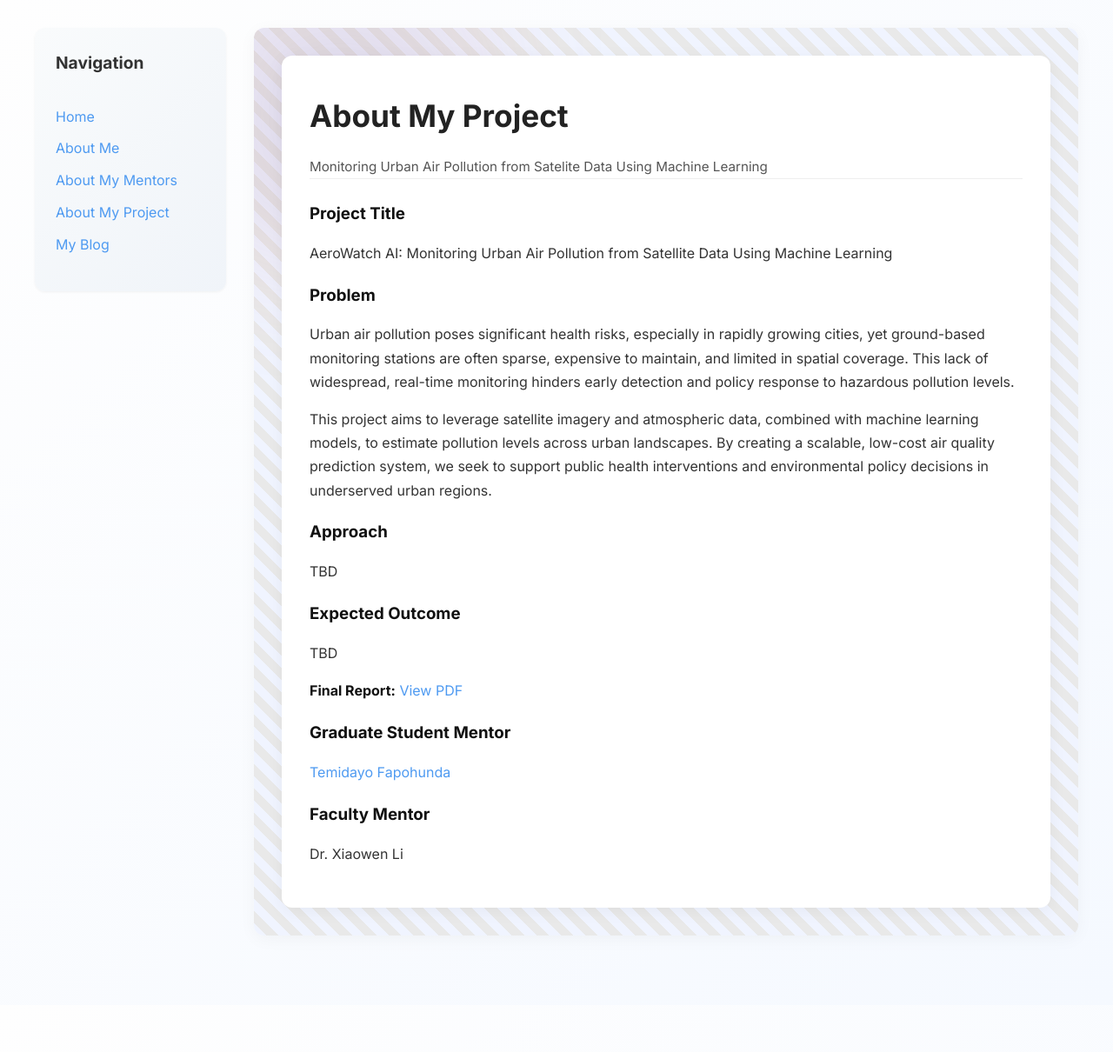
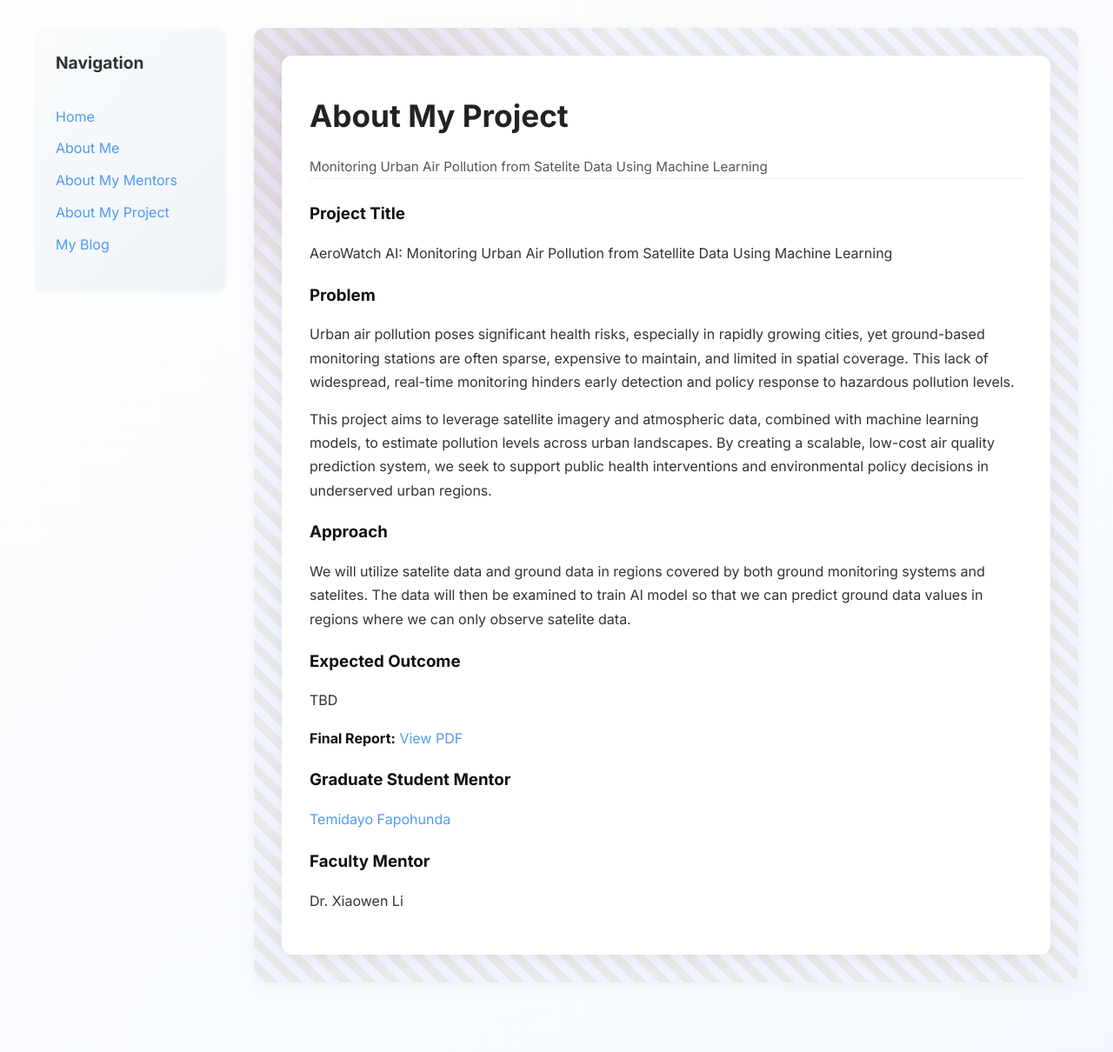
Before and after one commit to Nginga/Nginga.github.io, a Jekyll site: the page built from pages/about-my-project.md, in a window 1280 px wide. Shown: the whole page at 87% size. Built offline with Jekyll 4.4.1, drawn with Linux system fonts in a browser that asks for light colours; before the commit the page ends 1156 px from its top, so only the background shows below that.

Commit message:
Update about-my-project.md

```diff
--- a/pages/about-my-project.md
+++ b/pages/about-my-project.md
@@ -13,7 +13,7 @@
 
 
 approach: |
-  TBD
+  We will utilize satelite data and ground data in regions covered by both ground monitoring systems and satelites. The data will then be examined to train AI model so that we can predict ground data values in regions where we can only observe satelite data.
 
 outcome: |
   TBD
```
